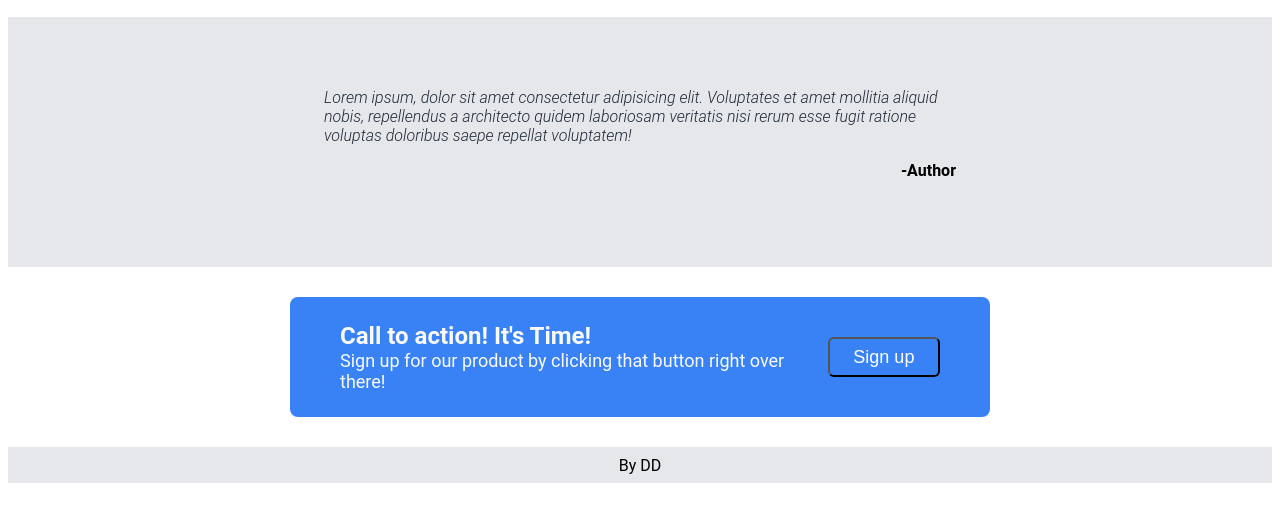
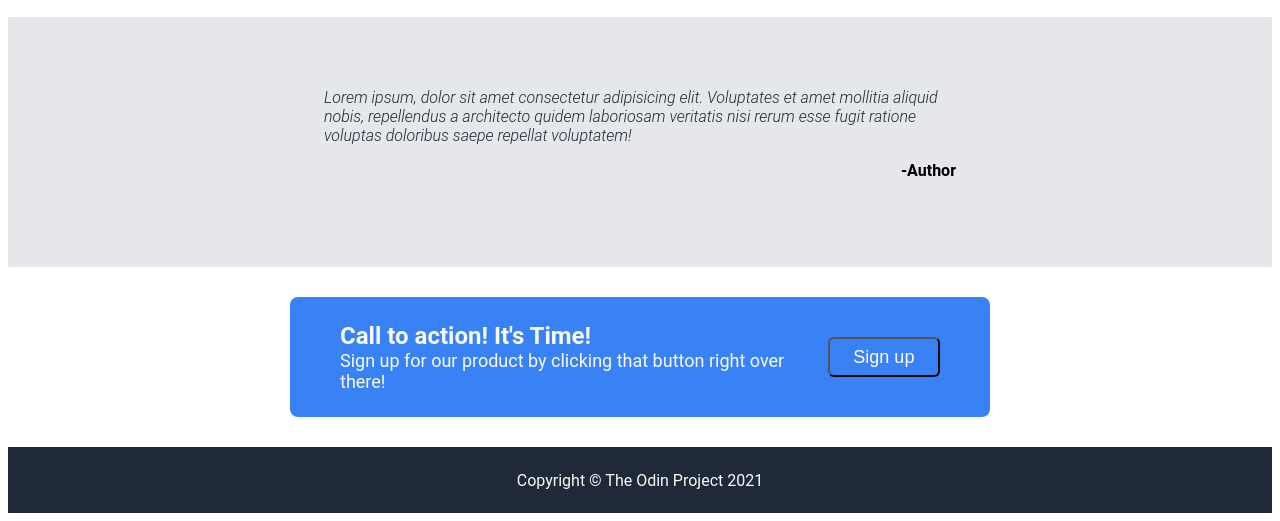
Before and after one commit to davnik208/landing-page, a plain HTML site: page index.html in a window 1280 px wide. Shown: the part 654-1175 px from the top of the page. Before the commit the page ends 1145 px from the top, so only its background shows below. Drawn offline with Linux system fonts and the light colour scheme.

Commit message:
Change footer to match outline

```diff
--- a/index.html
+++ b/index.html
@@ -52,7 +52,7 @@
         </div>
 
         <div class="footer">
-            <footer class="foot">By DD</footer>
+            <footer class="foot">Copyright © The Odin Project 2021</footer>
         </div>
     </div>
 
--- a/style.css
+++ b/style.css
@@ -264,8 +264,8 @@ footer {
     display: flex;
     flex-direction: column;
     justify-content: end;
-    background-color: #E5E7EB;
-    height: 20px;
+    background-color: #1F2937;
+    height: 50px;
 
 }
 
@@ -273,5 +273,6 @@ footer {
     display: flex;
     justify-content: space-around;
     align-items: center;
+    color: #F9FAF8;
     padding: 8px;
 }
```
